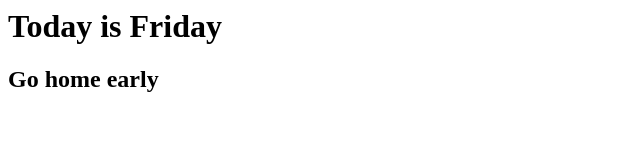
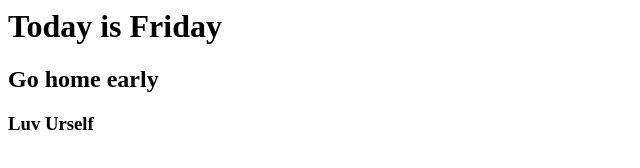
Before and after one commit to syin87/hello-world, a plain HTML site: page hello.html in a window 1280 px wide. Shown: the whole page, without its empty margins (0-640 px from the left). Drawn offline with Linux system fonts and the light colour scheme.

Commit message:
Local-Version3

```diff
--- a/hello.html
+++ b/hello.html
@@ -2,5 +2,5 @@
 
 <h1>Today is Friday</h1>
 <h2>Go home early</h2>
-
+<h3>Luv Urself</h3>
 </html>
```
